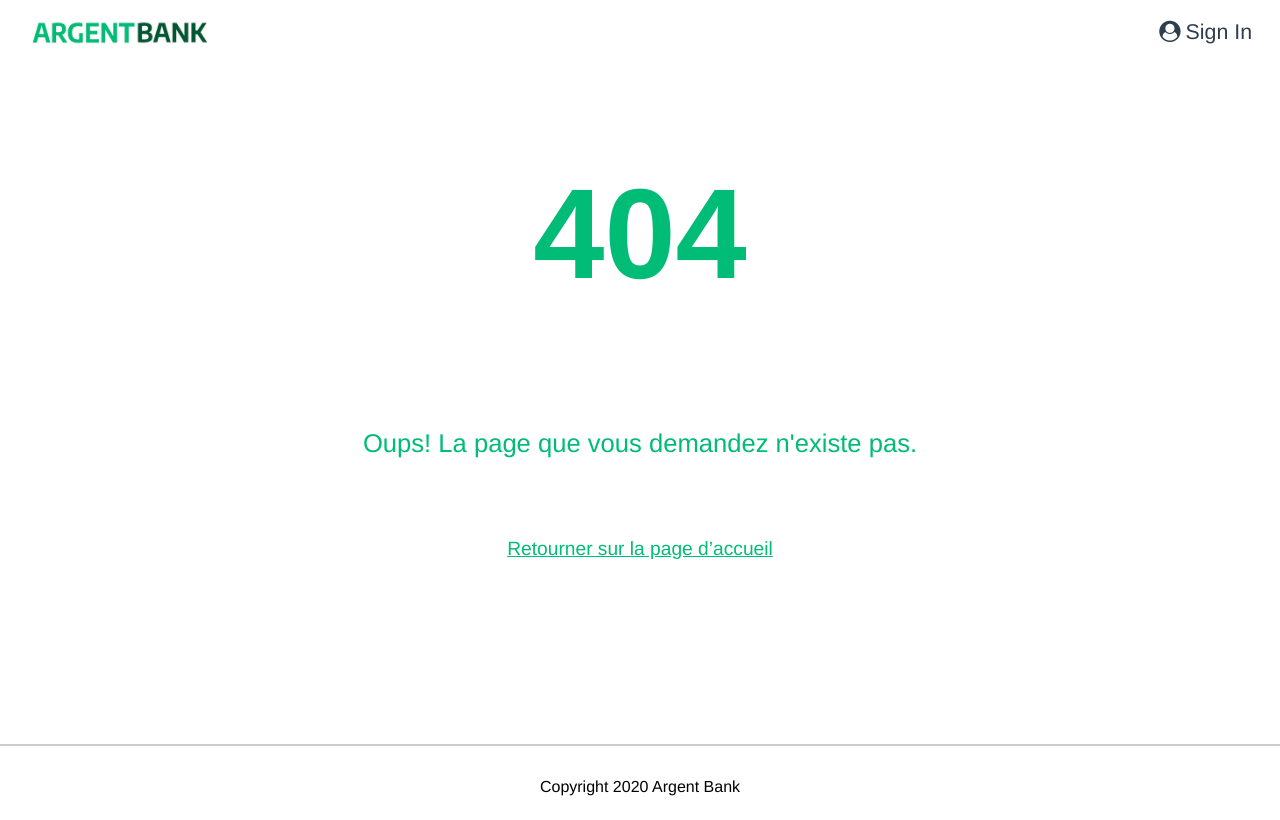
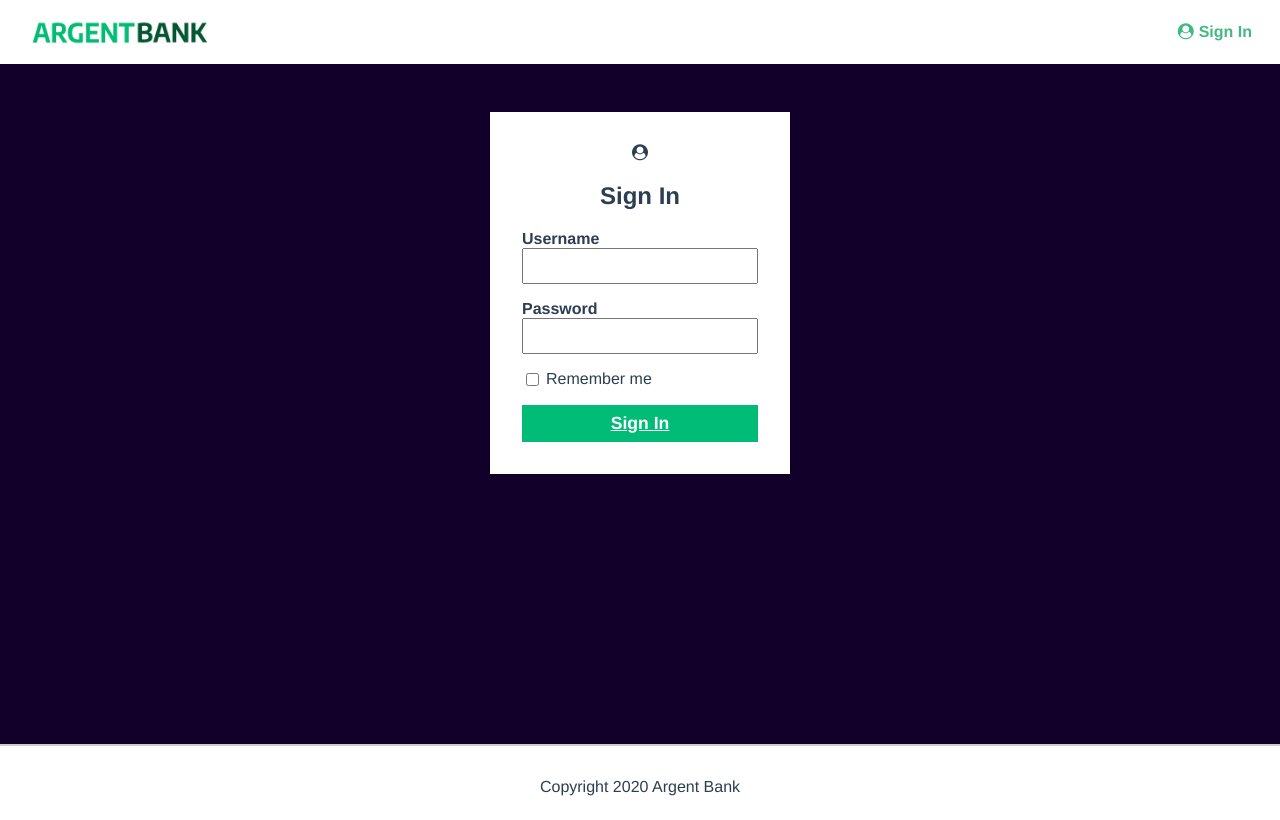
Before and after one commit to Stevens-Mark/StevensMark_P13_02122021, a React (Create React App) app: page /SignIn in a window 1280 px wide. Before the commit this address had no page. Built offline with nearby package versions, Linux system fonts and the light colour scheme.

Commit message:
sign in page

```diff
--- a/src/App.js
+++ b/src/App.js
@@ -3,7 +3,7 @@
 import Header  from './components/HeaderNav'
 import Footer from './components/Footer'
 import WelcomePage from './pages/WelcomePage'
-import Profile from './pages/Profile'
+import SignIn from './pages/SignIn'
 import Error from './pages/Error'
 
 /**
@@ -17,7 +17,7 @@
       <Header />
         <Routes>
           <Route exact path="/" element={<WelcomePage />}/>
-          <Route path="/login" element={<Profile />}/>
+          <Route path="/SignIn" element={<SignIn />}/>
           <Route path="*" element={<Error />} />
         </Routes>
       <Footer />
--- a/src/components/Feature.jsx
+++ b/src/components/Feature.jsx
@@ -21,7 +21,7 @@
 
 const FeaturesIcon = styled.img`
   width: 100px;
-  border: 10px solid #00bc77;
+  border: 10px solid ${colors.primary};
   border-radius: 50%;
   padding: 1rem;
 `;
--- a/src/components/HeaderNav.jsx
+++ b/src/components/HeaderNav.jsx
@@ -28,15 +28,15 @@
 
 const MainNavA = styled(NavLink)`
   color:  ${colors.aLink};
-  font-size: clamp(1rem, 1.667vw, 1.5rem);
-  font-weight: 500;
+  // font-size: clamp(1rem, 1.667vw, 1.5rem);
+  font-weight: bold;
   text-decoration: none;
   margin-right: 0.5rem;
-    // &.${(props) => props.activeClassName} {
-    //   color: ${colors.activeA};
-    //     }
+    &.${(props) => props.activeClassName} {
+      color: ${colors.activeA};
+        }
     &:hover {
-      // color: ${colors.activeA};
+      color: ${colors.activeA};
       text-decoration: underline;
 `;
 
@@ -50,7 +50,7 @@
           <MainNav>
             <MainNavA to="/"><MainNavLogo className="logo" src={logo} alt="Argent Bank"></MainNavLogo>
                 <h1 class="sr-only">Argent Bank</h1></MainNavA>
-            <MainNavA activeClassName="active" to="/login"><i class="fa fa-user-circle"></i>Sign In</MainNavA>
+            <MainNavA activeClassName="active" to="/SignIn"><i class="fa fa-user-circle"></i>Sign In</MainNavA>
           </MainNav>
     )
 }
--- a/src/index.js
+++ b/src/index.js
@@ -24,8 +24,8 @@
   flex-direction: column;
   min-height: 100vh;
   -webkit-font-smoothing: antialiased;
-  color: ${colors.secondary};
-  box-sizing: border-box;
+  // color: ${colors.secondary};
+
  }
 
  .main {
--- /dev/null
+++ b/src/pages/SignIn.jsx
@@ -0,0 +1,94 @@
+import { Link } from 'react-router-dom'
+import styled from 'styled-components'
+import colors from '../utils/style/colors'
+
+
+/**
+ * CSS for the component using styled.components
+ */
+const MAIN = styled.main`
+  background-color: #12002b;
+  min-height: 85vh;
+`;
+
+const SignInContent = styled.section`
+  box-sizing: border-box;
+  background-color: white;
+  width: 300px;
+  margin: 0 auto;
+  padding: 2rem;
+  position: relative;
+  top: 3rem;
+
+  i {
+    font-size: 1rem;
+  }
+`;
+
+const InputWrapper = styled.div`
+  display: flex;
+  flex-direction: column;
+  text-align: left;
+  margin-bottom: 1rem;
+  label {
+    font-weight: bold;
+  }
+  input {
+    padding: 5px;
+    font-size: 1.2rem;
+  }
+`;
+
+const InputRemember = styled.div`
+  display: flex;
+
+  label {
+    margin-left: 0.25rem;
+  }
+
+`;
+
+const SignInButton = styled(Link)`
+  display: block;
+  // width: 100%;
+  padding: 8px;
+  font-size: 1.1rem;
+  font-weight: bold;
+  margin-top: 1rem;
+  border-color: ${colors.primary};
+  background-color: ${colors.primary};
+  color: ${colors.tertiary};
+`;
+
+/**
+ * Renders the 'Welcome Page'
+ * @function WelcomePage
+ * @returns {JSX}
+ */
+const SignIn = () => {
+  return (
+      <MAIN>
+        <SignInContent>
+          <i class="fa fa-user-circle"></i>
+          <h1>Sign In</h1>
+          <form>
+            <InputWrapper>
+                <label for="username">Username</label>
+                    <input type="text" id="username" />
+              </InputWrapper>
+              <InputWrapper>
+                <label for="password">Password</label>
+                    <input type="password" id="password" />
+              </InputWrapper>
+              <InputRemember>
+                <input type="checkbox" id="remember-me" /><label for="remember-me">Remember me</label>
+              </InputRemember>
+
+            <SignInButton to="/">Sign In</SignInButton>
+          </form>
+        </SignInContent>
+      </MAIN>
+  )
+}
+
+export default SignIn
```
